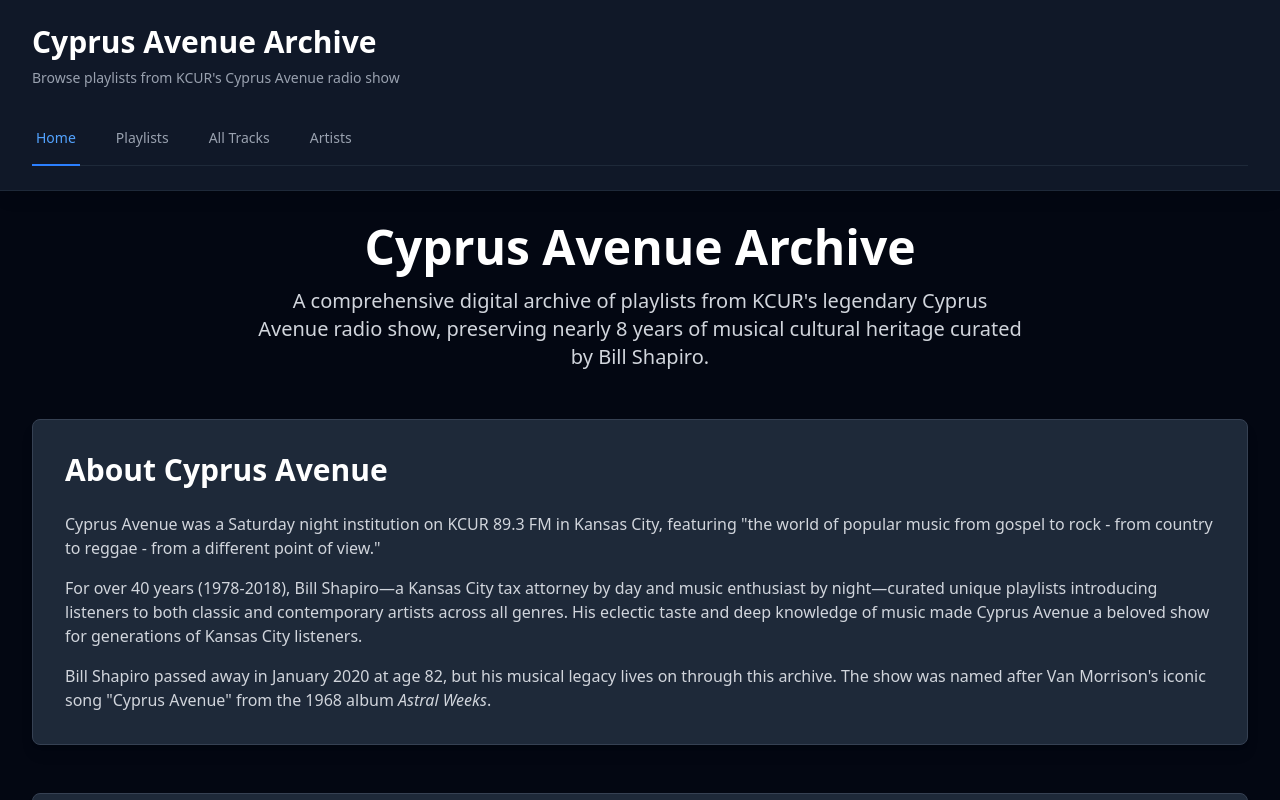
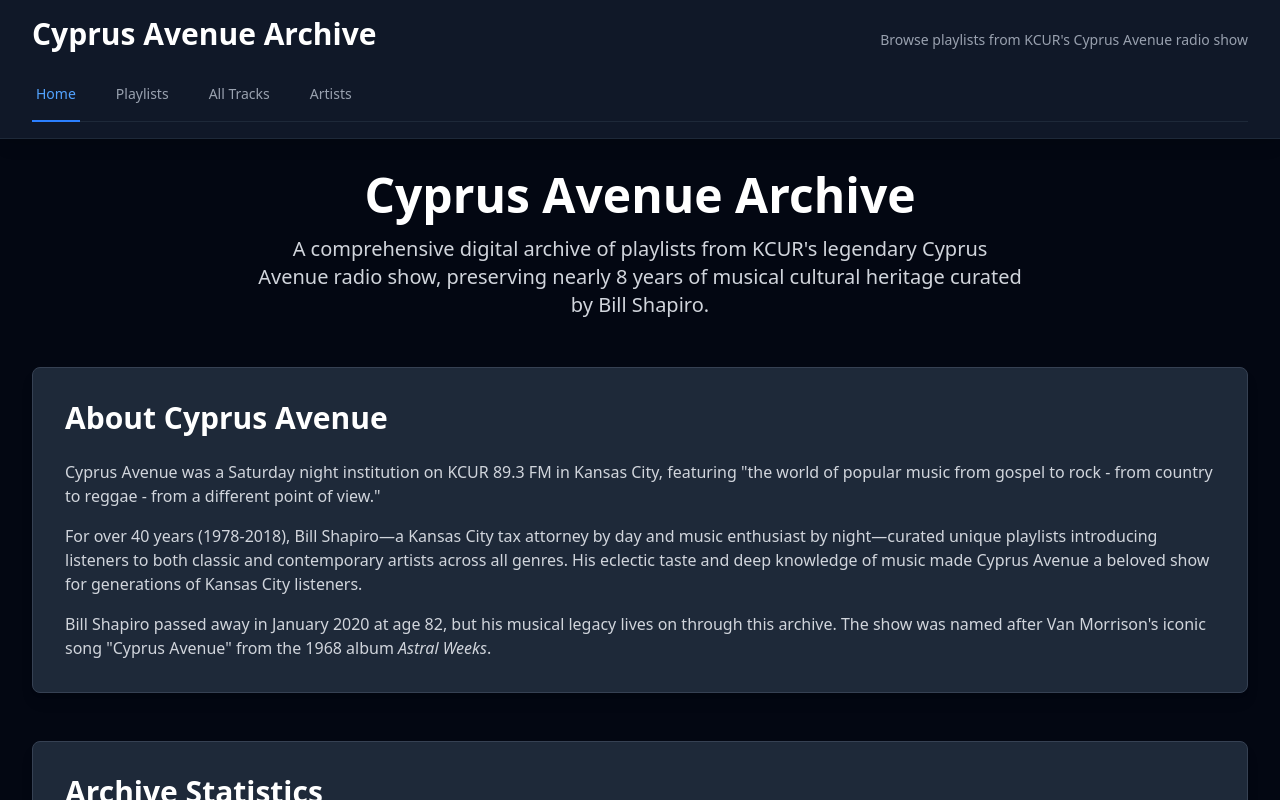
Before and after one commit to riebschlager/cyprus-avenue, a Vue app in the folder web/: page / in a window 1280 px wide. Shown: the top 800 px of the page. Built offline with nearby package versions, Linux system fonts and the light colour scheme.

Commit message:
move description to right in header

```diff
--- a/web/src/App.vue
+++ b/web/src/App.vue
@@ -28,13 +28,13 @@
       ]"
     >
       <div class="max-w-7xl mx-auto px-4 sm:px-6 lg:px-8 transition-all duration-300"
-           :class="isScrolled ? 'py-3' : 'py-6'">
+           :class="isScrolled ? 'py-3' : 'py-4'">
         <div :class="['transition-all duration-300', isScrolled ? 'flex items-center justify-between' : '']">
-          <div>
+          <div :class="[!isScrolled ? 'flex items-baseline justify-between' : '']">
             <h1 :class="['font-bold text-white transition-all duration-300', isScrolled ? 'text-xl' : 'text-3xl']">
               Cyprus Avenue Archive
             </h1>
-            <p v-show="!isScrolled" class="mt-2 text-sm text-gray-400 transition-opacity duration-300">
+            <p v-show="!isScrolled" class="text-sm text-gray-400 transition-opacity duration-300 ml-4">
               Browse playlists from KCUR's Cyprus Avenue radio show
             </p>
           </div>
@@ -42,7 +42,7 @@
           <!-- Navigation Tabs -->
           <div :class="[
             'border-b border-gray-800 transition-all duration-300',
-            isScrolled ? 'border-0 ml-8' : 'mt-6'
+            isScrolled ? 'border-0 ml-8' : 'mt-4'
           ]">
             <nav :class="[
               'flex space-x-8 transition-all duration-300',
```
